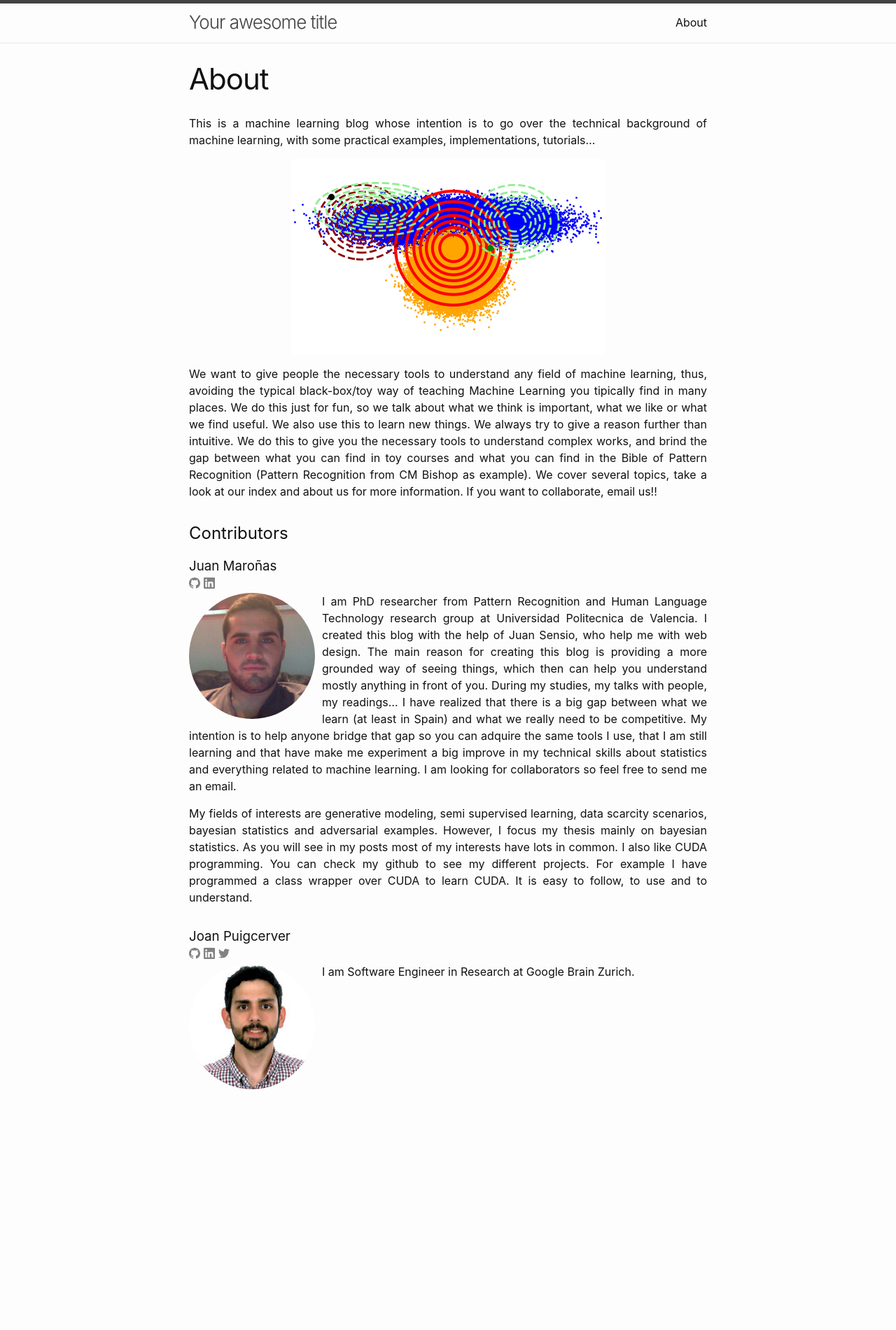
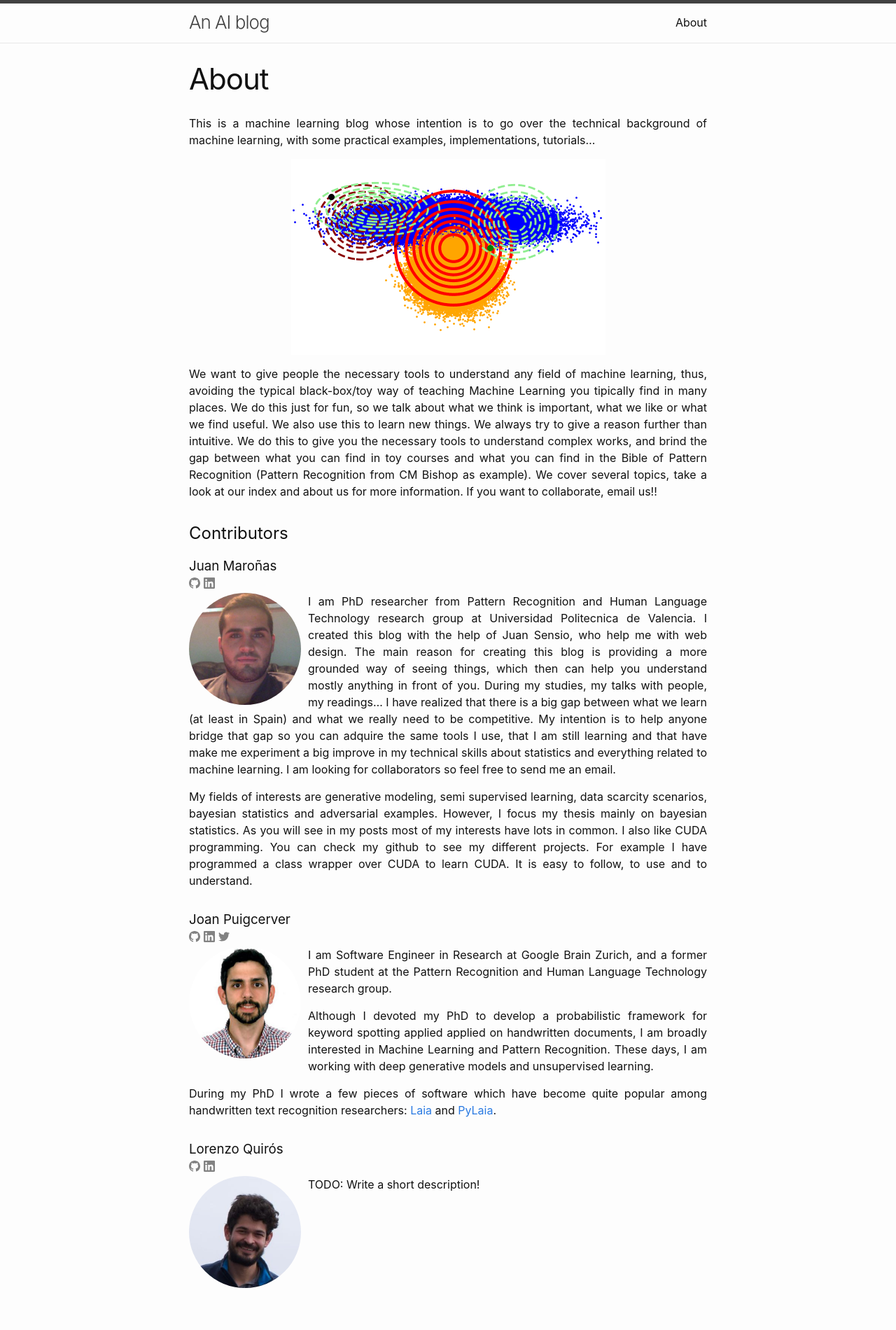
Before and after one commit to jpuigcerver/jekyll-blog-example, a Jekyll site: the page built from about.md, in a window 1280 px wide. Shown: the whole page at 70% size. Built offline with Jekyll 4.4.1, drawn with Linux system fonts in a browser that asks for light colours; before the commit the page ends 1596 px from its top, so only the background shows below that.

Commit message:
Updating web

```diff
--- a/Gemfile
+++ b/Gemfile
@@ -20,6 +20,7 @@ gem "jekyll", "~> 3.8.5"
 group :jekyll_plugins do
   gem "jekyll-feed", "~> 0.6"
   gem "jekyll-seo-tag"
+  gem "jekyll-paginate"
 end
 
 # Windows does not include zoneinfo files, so bundle the tzinfo-data gem
--- a/_config.yml
+++ b/_config.yml
@@ -13,16 +13,13 @@
 # you will see them accessed via {{ site.title }}, {{ site.email }}, and so on.
 # You can create any custom variable you would like, and they will be accessible
 # in the templates via {{ site.myvariable }}.
-title: Your awesome title
-email: your-email@example.com
+title: An AI blog
 description: >- # this means to ignore newlines until "baseurl:"
-  Write an awesome description for your new site here. You can edit this
-  line in _config.yml. It will appear in your document head meta (for
-  Google search results) and in your feed.xml site description.
+  This is a machine learning blog whose intention is to go over the technical
+  background of machine learning, with some practical examples,
+  implementations, tutorials and more.
 baseurl: "/jekyll-blog-example" # the subpath of your site, e.g. /blog
 url: "" # the base hostname & protocol for your site, e.g. http://example.com
-twitter_username: jekyllrb
-github_username:  jekyll
 
 # Build settings
 markdown: kramdown
@@ -32,6 +29,8 @@ plugins:
 
 collections:
   - contributors
+
+paginate: 10
 
 # Exclude from processing.
 # The following items will not be processed, by default. Create a custom list
--- a/_contributors/jmaronas.markdown
+++ b/_contributors/jmaronas.markdown
@@ -1,7 +1,7 @@
 ---
 name: jmaronas
 fullname: Juan Maroñas
-picture: ../assets/jmaronas.jpg
+picture: /assets/jmaronas.jpg
 github_username: jmaronas
 linkedin_username: juan-maronas-molano
 ---
--- a/_layouts/about.html
+++ b/_layouts/about.html
@@ -20,10 +20,10 @@ layout: default
     <div>
       {%- include social.html -%}
     </div>
-    <div class="post-content">
+    <div class="post-content contributor-content">
       {% if author.picture %}
       <div class="contributor-image">
-	<img src="{{ author.picture }}">
+	<img src="{{ author.picture | relative_url }}">
       </div>
       {% endif %}
       {{ author.content }}
--- a/_sass/minima/_layout.scss
+++ b/_sass/minima/_layout.scss
@@ -272,10 +272,18 @@
 .contributor-list {
 }
 
+.contributor-entry {
+  @extend %clearfix;
+}
+
+.contributor-content {
+  min-height: 160px;
+}
+
 .contributor-image {
   float: left;
-  width: 180px;
-  padding: 0 10px 10px 0;
+  width: 160px;
+  padding: 0 10px 0 0;
   img {
     border-radius: 50%;
   }
```
Also changed, not shown: _contributors/jpuigcerver.markdown (+15 -2 lines), _contributors/lorenzoqd.markdown (added, +9 -0 lines), Gemfile.lock, assets/lquirosd.jpg (added), index.html (renamed from index.md).
